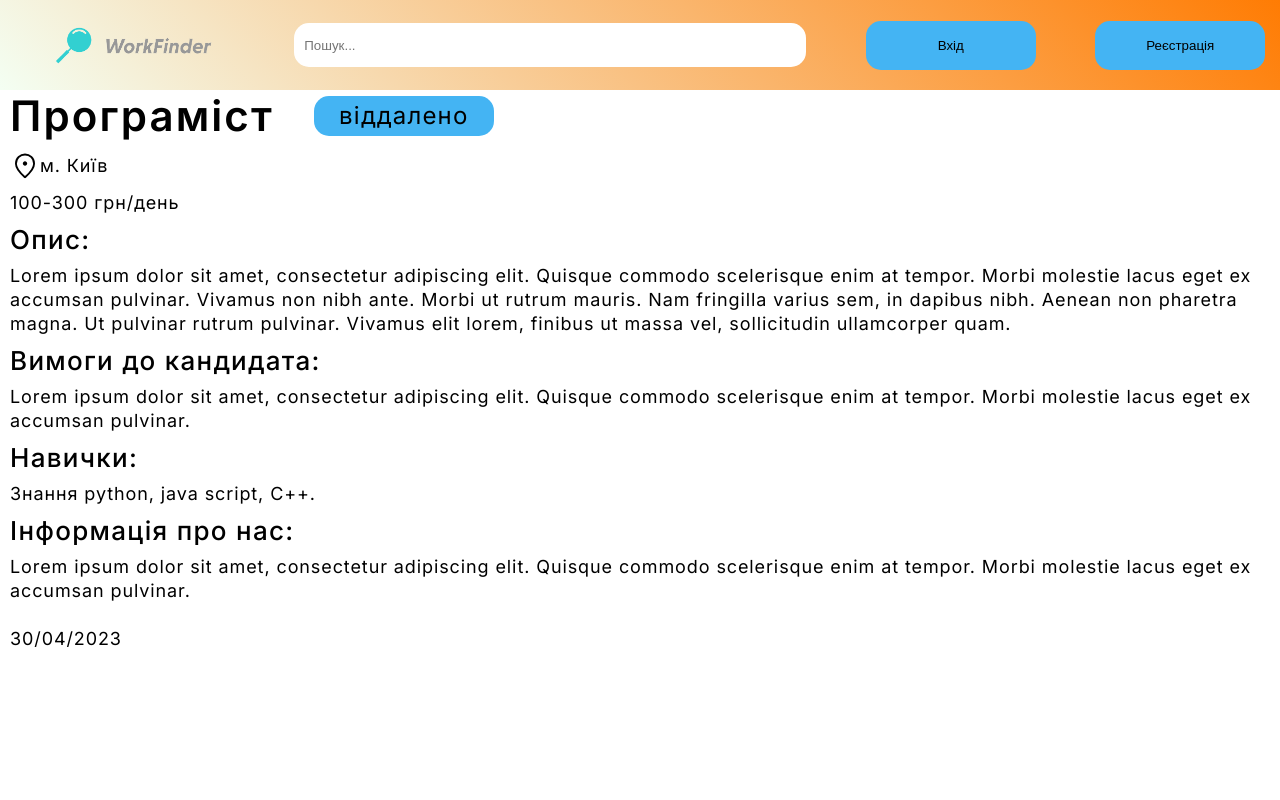
After one commit to EduAskold/offersProjectDjango, a Django app: page /offer/ in a window 1280 px wide. The commit adds this page. Run offline with Django 3.2, Linux system fonts and the light colour scheme.

Commit message:
create template of offers page

```diff
--- a/offer_project/offer_project/urls.py
+++ b/offer_project/offer_project/urls.py
@@ -21,4 +21,5 @@ from offers.views import *
 urlpatterns = [
     path('admin/', admin.site.urls),
     path('', main),
+    path('offer/', offer),
 ]+static (settings.MEDIA_URL, document_root = settings.MEDIA_ROOT)
--- /dev/null
+++ b/offer_project/offers/static/offers/css/offer.css
@@ -0,0 +1,74 @@
+*{
+    padding: 0;
+    margin: 0;
+}
+.offer-page{
+    display: flex;
+    flex-direction: column;
+    align-items: flex-start;
+    width: 100%;
+    height: 676px;
+    gap: 10px;
+    padding-left: 10px;
+}
+.offer-page-text{
+    display: flex;
+    flex-direction: column;
+    align-items: flex-start;
+    width: 100%;
+    height: 78%;
+    gap: 10px;
+}
+.place{
+    display: flex;
+    align-items: center;
+}
+.place-img{
+    width: 30px;
+    height: 30px;
+}
+.work-name-offer{
+    display: flex;
+    align-items: center;
+    justify-content: center;
+    gap: 40px;
+}
+.work-style{
+    background: #44B4F3;
+    border-radius: 15px;
+    width: 180px;
+    height: 40px;
+    font-family: 'Inter';
+    font-style: normal;
+    font-weight: 400;
+    font-size: 24px;
+    line-height: 24px;
+    letter-spacing: 0.05em;
+    display: flex;
+    justify-content: center;
+    align-items: center;
+}
+.big-text{
+    font-family: 'Inter';
+    font-style: normal;
+    font-weight: 500;
+    font-size: 26px;
+    line-height: 29px;
+    letter-spacing: 0.05em;
+}
+.small-text{
+    font-family: 'Inter';
+    font-style: normal;
+    font-weight: 400;
+    font-size: 18px;
+    line-height: 24px;
+    letter-spacing: 0.05em;
+}
+.work-name-text{
+    font-family: 'Inter';
+    font-style: normal;
+    font-weight: 600;
+    font-size: 42px;
+    line-height: 51px;
+    letter-spacing: 0.05em;
+}
--- a/offer_project/offers/templates/offers/main.html
+++ b/offer_project/offers/templates/offers/main.html
@@ -6,6 +6,9 @@
     <meta name="viewport" content="width=device-width, initial-scale=1.0">
     <title>Document</title>
     <link rel="stylesheet" href="{% static 'offers/css/main.css' %}">
+    <link rel="preconnect" href="https://fonts.googleapis.com">
+    <link rel="preconnect" href="https://fonts.gstatic.com" crossorigin>
+    <link href="https://fonts.googleapis.com/css2?family=Inter:wght@100;200;300;400;500;600;700;800;900&family=Montserrat:ital,wght@0,100;0,200;0,300;0,400;0,500;0,600;0,700;0,800;0,900;1,100;1,200;1,300;1,400;1,500;1,600;1,700;1,800;1,900&family=Nunito+Sans:ital,wght@0,200;0,300;0,400;0,600;0,700;0,800;0,900;1,200;1,300;1,400;1,600;1,700;1,800;1,900&display=swap" rel="stylesheet">
 </head>
 <body>
     <header>
--- /dev/null
+++ b/offer_project/offers/templates/offers/offer.html
@@ -0,0 +1,45 @@
+<html lang="en">
+<head>
+    {% load static %}
+    <meta charset="UTF-8">
+    <meta http-equiv="X-UA-Compatible" content="IE=edge">
+    <meta name="viewport" content="width=device-width, initial-scale=1.0">
+    <title>Document</title>
+    <link rel="stylesheet" href="{% static 'offers/css/main.css' %}">
+    <link rel="stylesheet" href="{% static 'offers/css/offer.css' %}">
+    <link rel="preconnect" href="https://fonts.googleapis.com">
+    <link rel="preconnect" href="https://fonts.gstatic.com" crossorigin>
+    <link href="https://fonts.googleapis.com/css2?family=Inter:wght@100;200;300;400;500;600;700;800;900&family=Nunito+Sans:ital,wght@0,200;0,300;0,400;0,600;0,700;0,800;0,900;1,200;1,300;1,400;1,600;1,700;1,800;1,900&display=swap" rel="stylesheet">
+</head>
+<body>
+    <header>
+        <img class="logo" src="{% static 'offers/img/logo.png' %}" alt="">
+        <input class="search-line" type="search" placeholder="Пошук...">
+        <button>Вхід</button>
+        <button>Реєстрація</button>
+    </header>
+    <main>
+        <div class="offer-page">
+            <div class="offer-page-text">
+                <div class="work-name-offer">
+                    <p class="work-name-text">Програміст</p>
+                    <p class="work-style">віддалено</p>
+                </div>
+                <div class="place">
+                    <img class="place-img" src="{% static 'offers/img/place.svg' %}" alt="">
+                    <p class="small-text">м. Київ</p>
+                </div>
+                <p class="small-text">100-300 грн/день</p>
+                <p class="big-text">Опис:</p>
+                <p class="small-text">Lorem ipsum dolor sit amet, consectetur adipiscing elit. Quisque commodo scelerisque enim at tempor. Morbi molestie lacus eget ex accumsan pulvinar. Vivamus non nibh ante. Morbi ut rutrum mauris. Nam fringilla varius sem, in dapibus nibh. Aenean non pharetra magna. Ut pulvinar rutrum pulvinar. Vivamus elit lorem, finibus ut massa vel, sollicitudin ullamcorper quam.</p>
+                <p class="big-text">Вимоги до кандидата:</p>
+                <p class="small-text">Lorem ipsum dolor sit amet, consectetur adipiscing elit. Quisque commodo scelerisque enim at tempor. Morbi molestie lacus eget ex accumsan pulvinar. </p>
+                <p class="big-text">Навички:</p>
+                <p class="small-text">Знання python, java script, C++.</p>
+                <p class="big-text">Інформація про нас:</p>
+                <p class="small-text">Lorem ipsum dolor sit amet, consectetur adipiscing elit. Quisque commodo scelerisque enim at tempor. Morbi molestie lacus eget ex accumsan pulvinar.</p>
+            </div>
+            <p class="small-text">30/04/2023</p>
+        </div>
+    </main>
+</body>
--- a/offer_project/offers/views.py
+++ b/offer_project/offers/views.py
@@ -7,3 +7,5 @@ def main(request):
         "offers": offers
     }
     return render(request, 'offers/main.html', context)
+def offer(request):
+    return render(request, 'offers/offer.html')
```
Also changed, not shown: offer_project/offers/static/offers/img/place.svg (added).
